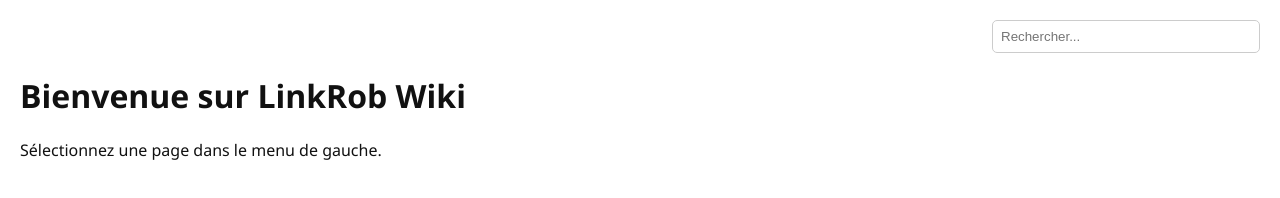
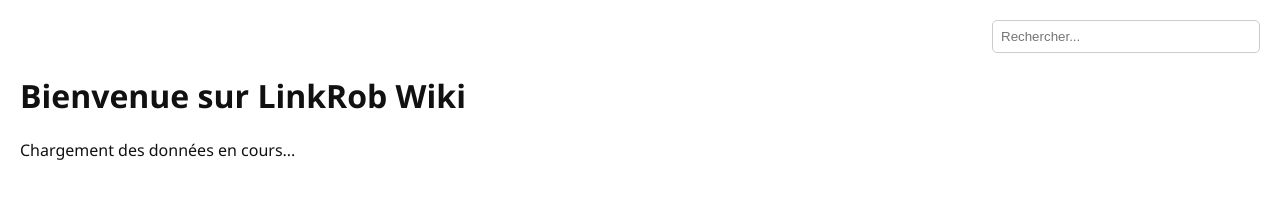
Before and after one commit to LinkRob/LinkRob-Wiki, a plain HTML site: page index.html in a window 1280 px wide. Drawn offline with Linux system fonts and the light colour scheme.

Commit message:
Update sidebar navigation and loading message

```diff
--- a/index.html
+++ b/index.html
@@ -12,7 +12,10 @@
     <div class="sidebar-header">
       <img src="images/logo-sidebar.png" alt="Logo" id="sidebar-logo">
     </div>
-    <nav><ul></ul></nav>
+    <nav>
+      <ul>
+        </ul>
+    </nav>
   </div>
 
   <div id="main">
@@ -24,7 +27,7 @@
 
     <div id="content">
       <h1>Bienvenue sur LinkRob Wiki</h1>
-      <p>Sélectionnez une page dans le menu de gauche.</p>
+      <p>Chargement des données en cours...</p>
     </div>
   </div>
 
```
